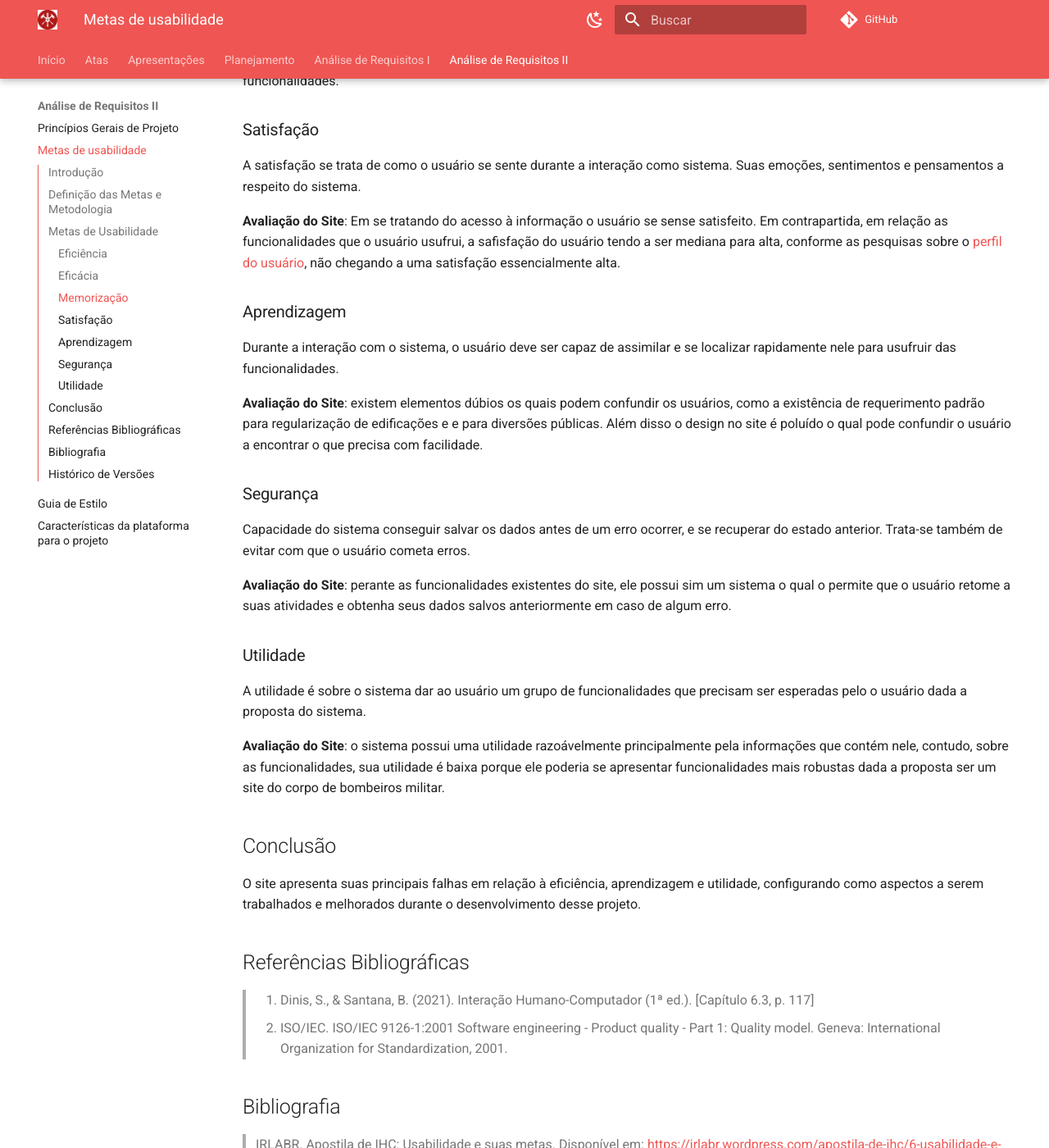
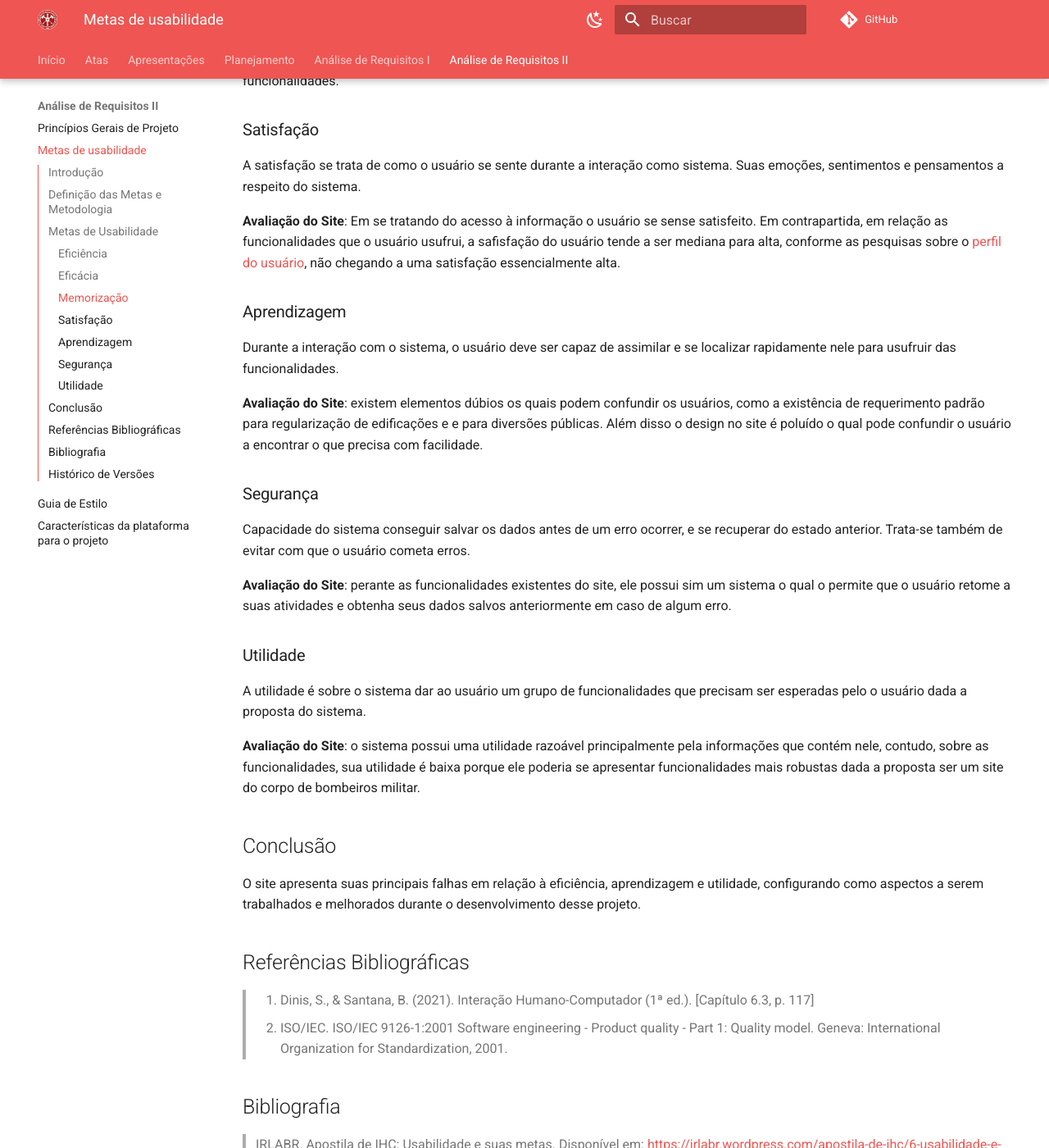
Before and after one commit to Interacao-Humano-Computador/2024.1-CBMERJ, an MkDocs documentation site: the page built from docs/analise_requisitos_2/metas_usabilidade.md, in a window 1280 px wide and 1400 px high, scrolled down 1287 px. Shown: the whole window at 82% size. Built offline with MkDocs 1.6.1 and Material for MkDocs 9.7.7, drawn with Linux system fonts in a browser that asks for light colours; comment, search, counter and statistics services are not loaded.

Commit message:
correção da logo 4

```diff
--- a/docs/analise_requisitos_2/metas_usabilidade.md
+++ b/docs/analise_requisitos_2/metas_usabilidade.md
@@ -36,7 +36,7 @@
 
 A satisfação se trata de como o usuário se sente durante a interação como  sistema. Suas emoções, sentimentos e pensamentos a respeito do sistema.
 
-**Avaliação do Site**: Em se tratando do acesso à informação o usuário se sense satisfeito. Em contrapartida, em relação as funcionalidades que o usuário usufrui, a safisfação do usuário tendo a ser mediana para alta, conforme as pesquisas sobre o [perfil do usuário](../analise_requisitos_1/perfil_usuario.md), não chegando a uma satisfação essencialmente alta.
+**Avaliação do Site**: Em se tratando do acesso à informação o usuário se sense satisfeito. Em contrapartida, em relação as funcionalidades que o usuário usufrui, a safisfação do usuário tende a ser mediana para alta, conforme as pesquisas sobre o [perfil do usuário](../analise_requisitos_1/perfil_usuario.md), não chegando a uma satisfação essencialmente alta.
 
 ### Aprendizagem
 
@@ -54,7 +54,7 @@
 
 A utilidade é sobre o sistema dar ao usuário um grupo de funcionalidades que precisam ser esperadas pelo o usuário dada a proposta do sistema.
 
-**Avaliação do Site**: o sistema possui uma utilidade razoávelmente principalmente pela informações que contém nele, contudo, sobre as funcionalidades, sua utilidade é baixa porque ele poderia se apresentar funcionalidades mais robustas dada a proposta ser um site do corpo de bombeiros militar.
+**Avaliação do Site**: o sistema possui uma utilidade razoável principalmente pela informações que contém nele, contudo, sobre as funcionalidades, sua utilidade é baixa porque ele poderia se apresentar funcionalidades mais robustas dada a proposta ser um site do corpo de bombeiros militar.
 
 ## Conclusão
 
```
Also changed, not shown: docs/logo_corpo_de_bombeiros.png, docs/logo_corpo_de_bombeiros1.png (added).
